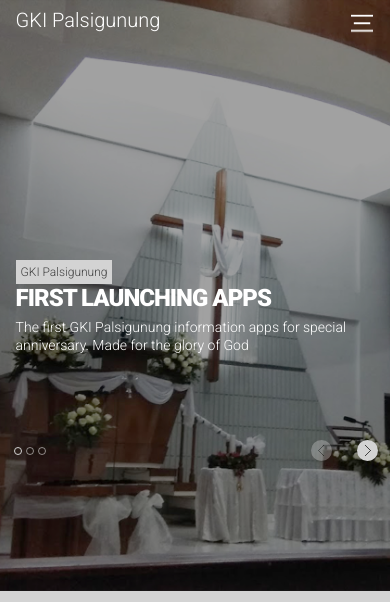
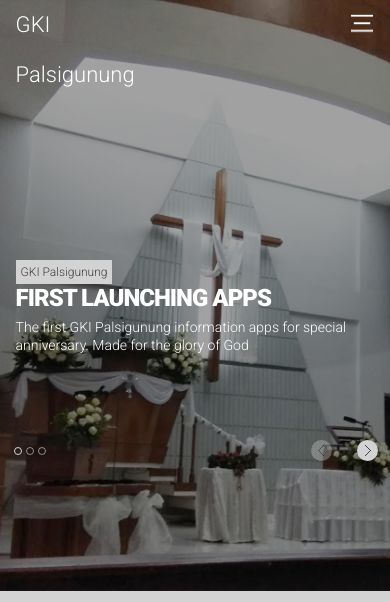
Before and after one commit to lmarkrol/gki-palsi, a plain HTML site: page index.html in a window 390 px wide. Shown: the top 602 px of the page. Drawn offline with Linux system fonts and the light colour scheme; files whose address does not match are found by name.

Commit message:
Update style.css

```diff
--- a/style.css
+++ b/style.css
@@ -2618,8 +2618,8 @@ height:40px;
 margin:0;
 }
 .logo_text{
-font-size:20px;
-line-height:40px;
+font-size:22px;
+line-height:50px;
 }
 .logo_image a img{
 max-width:50%;
```
